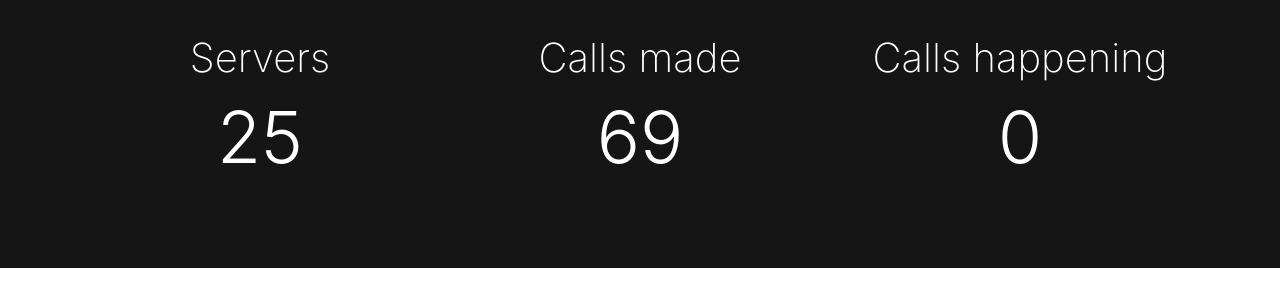
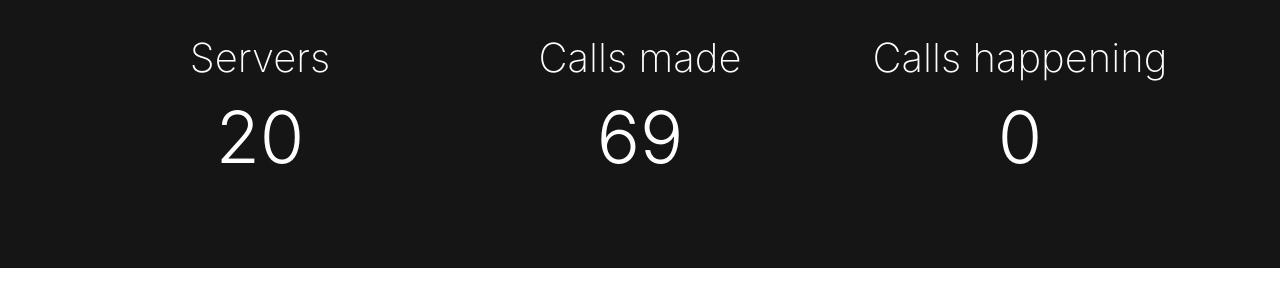
Before and after one commit to tumblenet/tnphone.tumblenet.ga, a Jekyll site: the page built from index.html, in a window 1280 px wide and 900 px high, scrolled down 443 px. Shown: the part 167-467 px from the top of the window. Built offline with Jekyll 4.4.1, drawn with Linux system fonts in a browser that asks for light colours; nearby versions of some CDN libraries.

Commit message:
Update Phones feed

```diff
--- a/_data/phones.json
+++ b/_data/phones.json
@@ -155,6 +155,6 @@
 		}
 	],
 	"callsMade": 69,
-	"servers": 25,
+	"servers": 20,
 	"currentCalls": 0
 }
```
